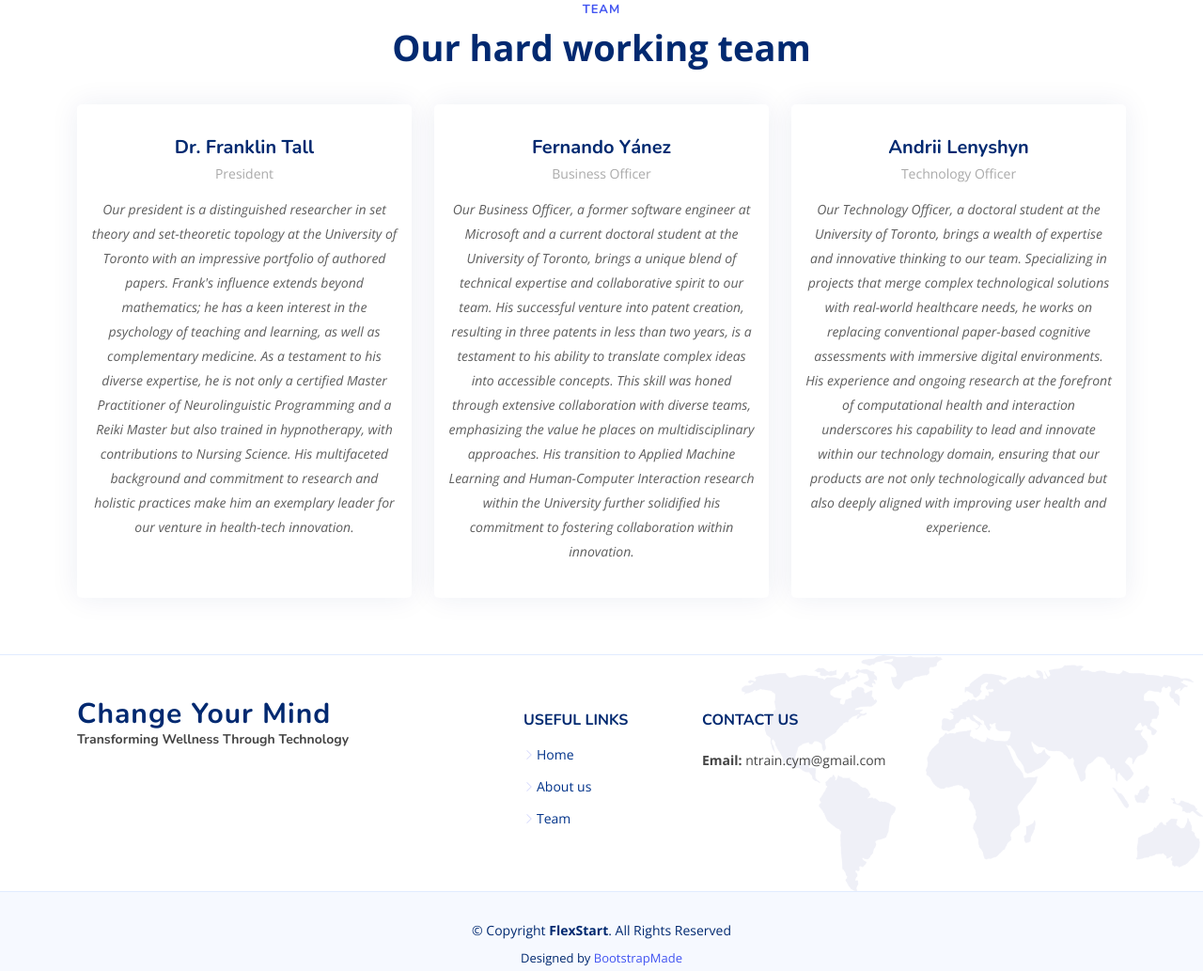
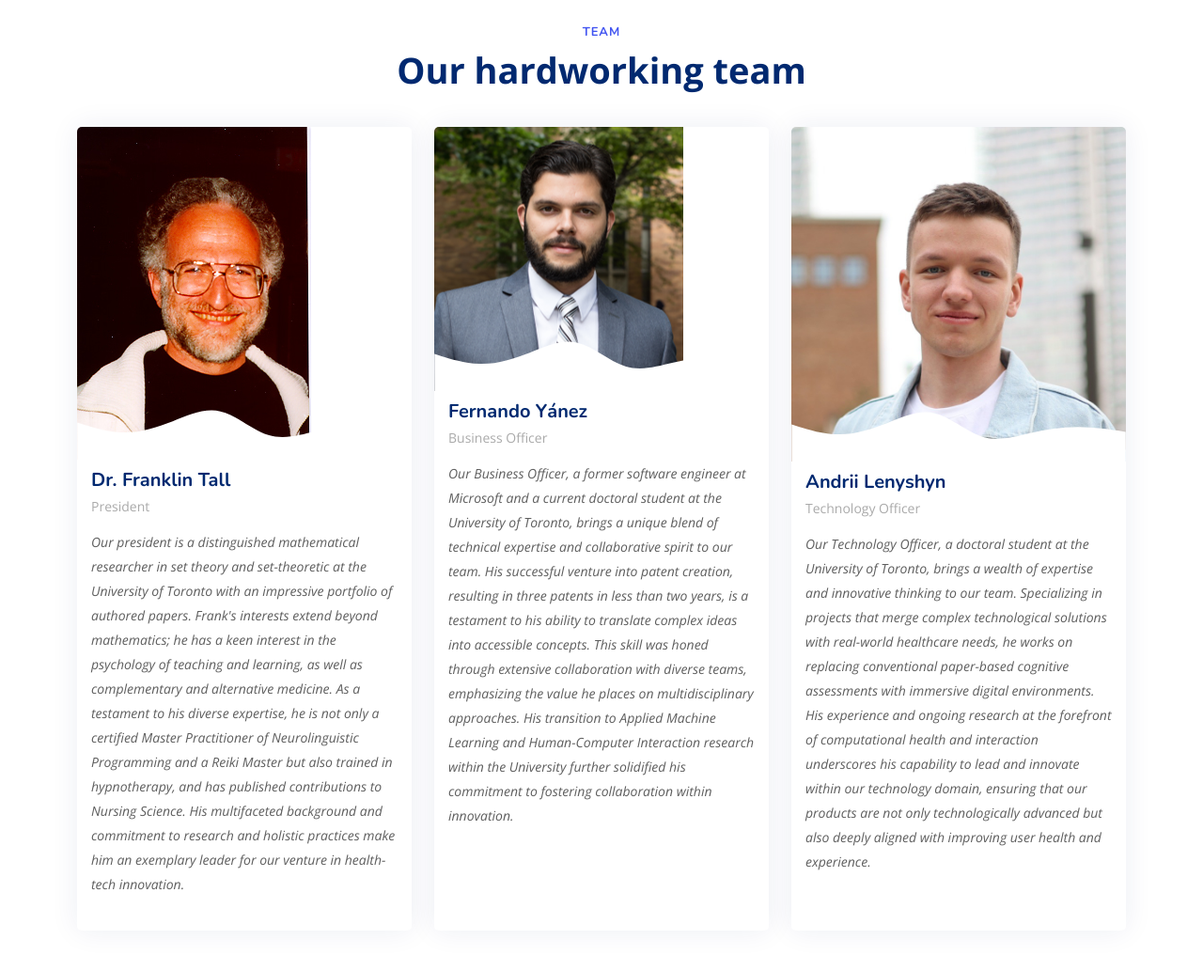
Before and after one commit to ntrain-cym/ntrain-cym.github.io, a plain HTML site: page index.html in a window 1280 px wide. Shown: the part 1376-2409 px from the top of the page at 94% size. Drawn offline with nearby package versions, Linux system fonts and the light colour scheme.

Commit message:
adding pictures and updating info

```diff
--- a/assets/css/style.css
+++ b/assets/css/style.css
@@ -1434,7 +1434,7 @@ section {
 
 .team .member {
   overflow: hidden;
-  text-align: center;
+  text-align: justify;
   border-radius: 5px;
   background: #fff;
   box-shadow: 0px 0 30px rgba(1, 41, 112, 0.08);
@@ -1475,7 +1475,7 @@ section {
   margin: 15px 12px;
   display: block;
   line-height: 0;
-  text-align: center;
+  text-align: justify;
 }
 
 .team .member .social a:hover {
@@ -1488,6 +1488,7 @@ section {
 
 .team .member .member-info {
   padding: 10px 15px 20px 15px;
+  text-align: left;
 }
 
 .team .member .member-info h4 {
@@ -1510,6 +1511,7 @@ section {
   padding-top: 15px;
   line-height: 26px;
   color: #5e5e5e;
+  text-align: left;
 }
 
 .team .member:hover {
--- a/index.html
+++ b/index.html
@@ -115,7 +115,7 @@
     <div class="container">
       <div class="row">
         <div class="col-lg-6 d-flex flex-column justify-content-center">
-          <h1 data-aos="fade-up">Transforming Wellness Through Technology</h1>
+          <h1 data-aos="fade-up">Transforming Mental Health Through Technology</h1>
           <h2 data-aos="fade-up" data-aos-delay="400">We are team of researchers developing brain stimulation applications to help you entrain your brainwaves and alter your mental states.</h2>
           <!--<div data-aos="fade-up" data-aos-delay="600">
             <div class="text-center text-lg-start">
@@ -146,7 +146,7 @@
               <h3>Who We Are</h3>
               <h2>Step into a New Reality of Mental Well-being</h2>
               <p>
-                At <b><i>Change Your Mind</i></b>, we're pioneering the intersection of technology and wellness. Founded by a team of passionate innovators, in partnership with mental health advocates, our mission is to harness the power of technology to revolutionize how we approach mental wellness. Our cutting-edge app, <b><i>N-Train</i></b>, offers a unique experience that leverages brainwaves stimulation to facilitate positive changes in mental states, enhancing overall well-being and tranquility.
+                At <b><i>Change Your Mind</i></b>, we're pioneering the intersection of technology and wellness. Founded by a team of passionate innovators, advised by academic neuroscience and neurology researchers, our mission is to harness the power of technology to revolutionize how we approach mental wellness. Our cutting-edge app, <b><i>N-Train</i></b>, offers a unique experience that entrains a client's brainwaves to produce positive changes in mental states, enhancing overall well-being and <i>dialing up</i> desired states.
               </p>
               <!--<div class="text-center text-lg-start">
                 <a href="#" class="btn-read-more d-inline-flex align-items-center justify-content-center align-self-center">
@@ -173,7 +173,7 @@
 
         <header class="section-header">
           <h2>Team</h2>
-          <p>Our hard working team</p>
+          <p>Our hardworking team</p>
         </header>
 
         <div class="row gy-4">
@@ -181,12 +181,12 @@
           <div class="col-lg-4 col-md-12 d-flex align-items-stretch" data-aos="fade-up" data-aos-delay="100">
             <div class="member">
               <div class="member-img">
-                <img src="assets/img/values-2.jpg" class="img-fluid" alt="">
+                <img src="assets/img/team/frank.jpg" class="img-fluid" alt="">
               </div>
               <div class="member-info">
                 <h4>Dr. Franklin Tall</h4>
                 <span>President</span>
-                <p>Our president is a distinguished researcher in set theory and set-theoretic topology at the University of Toronto with an impressive portfolio of authored papers. Frank's influence extends beyond mathematics; he has a keen interest in the psychology of teaching and learning, as well as complementary medicine. As a testament to his diverse expertise, he is not only a certified Master Practitioner of Neurolinguistic Programming and a Reiki Master but also trained in hypnotherapy, with contributions to Nursing Science. His multifaceted background and commitment to research and holistic practices make him an exemplary leader for our venture in health-tech innovation.</p>
+                <p>Our president is a distinguished mathematical researcher in set theory and set-theoretic at the University of Toronto with an impressive portfolio of authored papers. Frank's interests extend beyond mathematics; he has a keen interest in the psychology of teaching and learning, as well as complementary and alternative medicine. As a testament to his diverse expertise, he is not only a certified Master Practitioner of Neurolinguistic Programming and a Reiki Master but also trained in hypnotherapy, and has published contributions to Nursing Science. His multifaceted background and commitment to research and holistic practices make him an exemplary leader for our venture in health-tech innovation.</p>
               </div>
             </div>
           </div>
@@ -194,7 +194,7 @@
           <div class="col-lg-4 col-md-12 d-flex align-items-stretch" data-aos="fade-up" data-aos-delay="200">
             <div class="member">
               <div class="member-img">
-                <img src="assets/img/values-3.jpg" class="img-fluid" alt="">
+                <img src="assets/img/team/fernando.png" class="img-fluid" alt="">
               </div>
               <div class="member-info">
                 <h4>Fernando Yánez</h4>
@@ -207,7 +207,7 @@
           <div class="col-lg-4 col-md-12 d-flex align-items-stretch" data-aos="fade-up" data-aos-delay="300">
             <div class="member">
               <div class="member-img">
-                <img src="assets/img/values-1.jpg" class="img-fluid" alt="">
+                <img src="assets/img/team/andrii.jpeg" class="img-fluid" alt="">
               </div>
               <div class="member-info">
                 <h4>Andrii Lenyshyn</h4>
@@ -236,7 +236,7 @@
               <!--<img src="assets/img/cym.png" alt="">-->
               <span>Change Your Mind</span>
             </a>
-            <p><b>Transforming Wellness Through Technology</b></p>
+            <p><b>Transforming Mental Health Through Technology</b></p>
             <!--
             <div class="social-links mt-3">
               <a href="#" class="twitter"><i class="bi bi-twitter"></i></a>
```
Also changed, not shown: assets/img/team/andrii.jpeg (added), assets/img/team/fernando.png (added), assets/img/team/frank.jpg (added), 1 other file.
